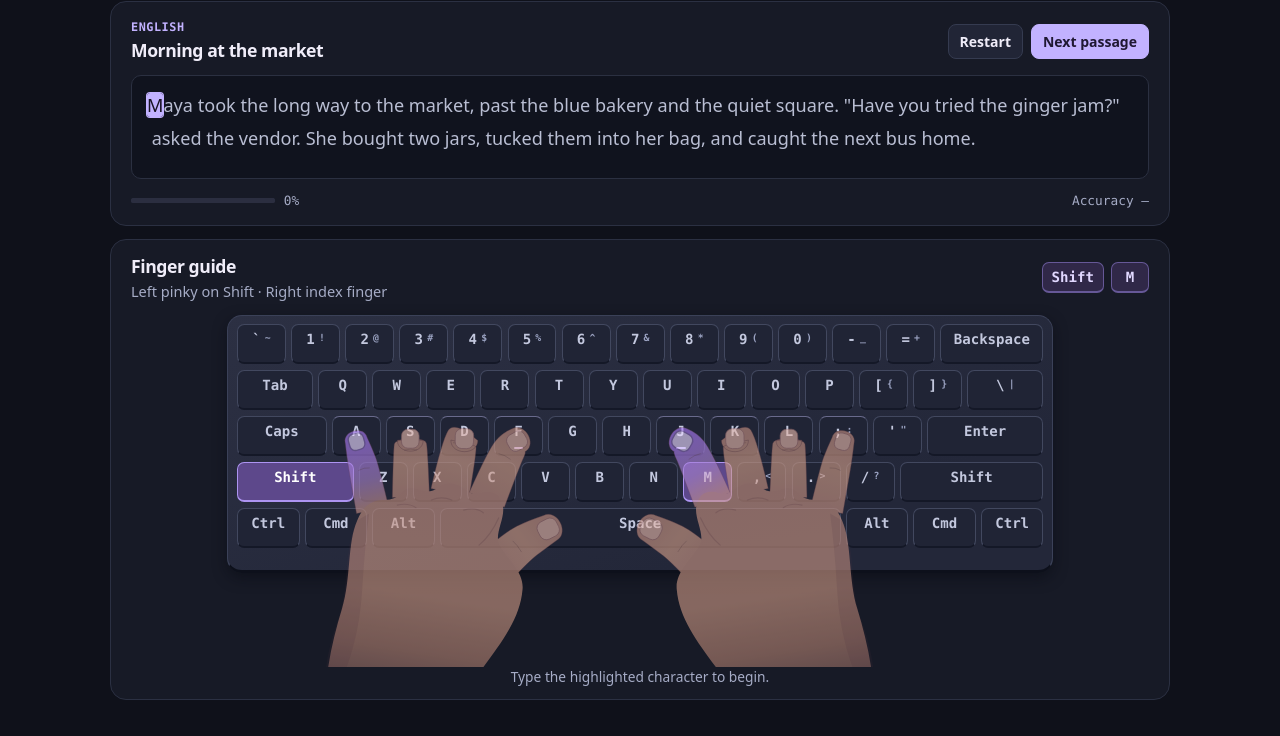
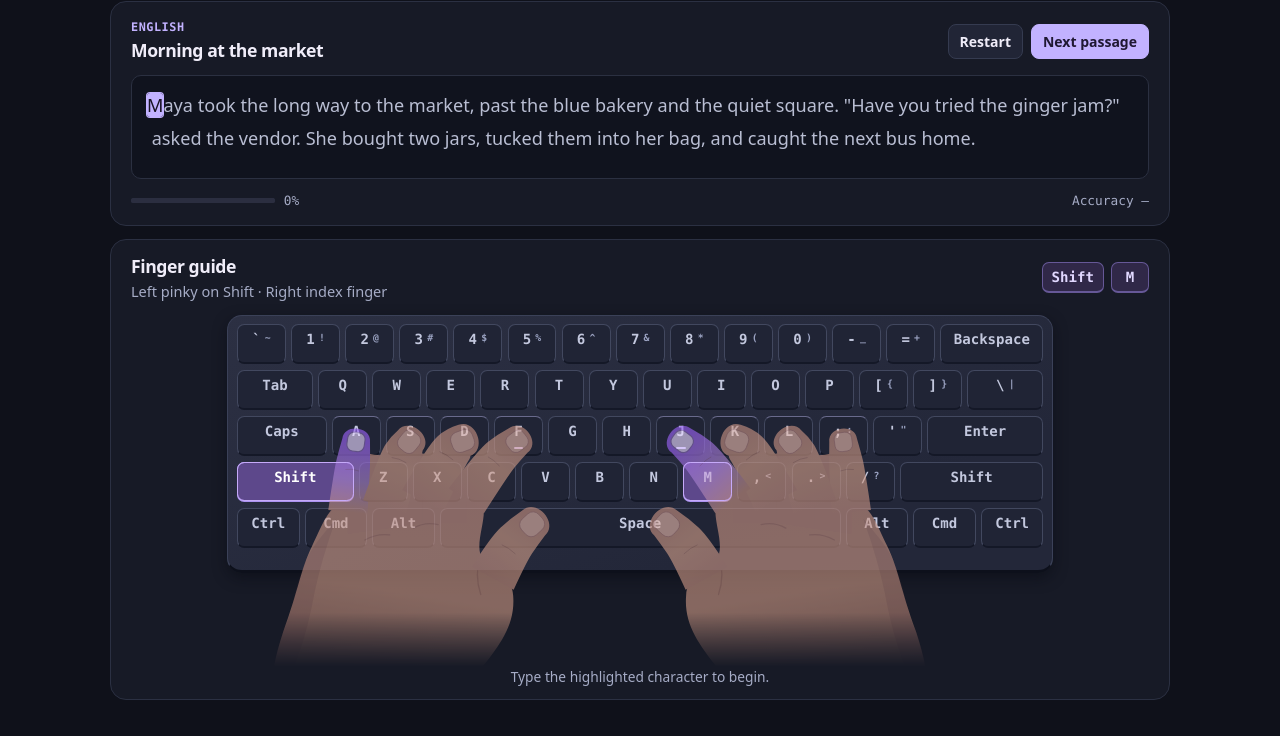
Before and after one commit to savanthchandra/typing-trainer, a plain HTML site: page index.html in a window 1280 px wide. Shown: the part 161-897 px from the top of the page. Drawn offline with Linux system fonts and the light colour scheme.

Commit message:
Connect the hand silhouettes and clarify full-stop guidance

```diff
--- a/app.js
+++ b/app.js
@@ -100,7 +100,7 @@ function updateGuide() {
     ? `${fingerNames[shift.finger]} on Shift · ${fingerNames[key.finger]}`
     : fingerNames[key.finger];
   const keyLabel = key.code.startsWith("Key") ? key.label.toUpperCase() : key.label;
-  const labels = shift ? ["Shift", keyLabel] : [keyLabel];
+  const labels = shift ? ["Shift", keyLabel] : [key.code === "Period" ? "Full stop (.)" : keyLabel];
   view["next-keys"].setAttribute("aria-label", "Next key: " + labels.join(" plus "));
   for (const label of labels) {
     const keycap = document.createElement("kbd");
@@ -155,9 +155,10 @@ function keyDown(event) {
   event.preventDefault();
   if (event.repeat) return;
   const matches = character === passage.text[cursor];
-  const key = physicalKey ?? typed.key;
-  hands.down(key, !matches);
-  if (!physicalKey) hands.up(key.code);
+  // Use the character's US QWERTY key for the illustration, including when
+  // a remapped key or the numeric keypad produced that character.
+  hands.down(typed.key, !matches);
+  if (event.code !== typed.key.code) hands.up(typed.key.code);
 
   if (document.activeElement === document.body) view.passage.focus({ preventScroll: true });
   attempts += 1;
--- a/index.html
+++ b/index.html
@@ -6,10 +6,10 @@
   <meta name="theme-color" content="#0f111a">
   <meta name="description" content="Practice touch typing with animated finger guidance, English passages, and commented Python programs.">
   <title>Home Row — Typing Practice</title>
-  <link rel="stylesheet" href="style.css?v=2">
+  <link rel="stylesheet" href="style.css?v=3">
   <script defer src="passages.js"></script>
-  <script defer src="keyboard.js?v=2"></script>
-  <script defer src="app.js"></script>
+  <script defer src="keyboard.js?v=3"></script>
+  <script defer src="app.js?v=3"></script>
 </head>
 <body>
   <header class="topbar">
--- a/keyboard.js
+++ b/keyboard.js
@@ -59,6 +59,7 @@ function addKeys(keyboard) {
       const key = { code, label, shifted, finger, x, y, width };
       const element = document.createElement("div");
       element.className = "key";
+      element.dataset.keyCode = code;
       if (homeCodes.has(code)) element.classList.add("home");
       if (code === "KeyF" || code === "KeyJ") element.classList.add("anchor");
       element.style.cssText = `left:${x / keyboardWidth * 100}%;top:${y / keyboardHeight * 100}%;width:${width / keyboardWidth * 100}%;height:${47 / keyboardHeight * 100}%`;
@@ -90,15 +91,15 @@ const heightProjection = .32;
 const restingHeight = 12;
 const pressingHeight = 3;
 const fingerShapes = [
-  { name: "P", knuckle: [-76, 242], lengths: [47, 28, 21], width: 37 },
-  { name: "R", knuckle: [-31, 227], lengths: [56, 32, 24], width: 42 },
-  { name: "M", knuckle: [15, 221], lengths: [60, 35, 26], width: 44 },
-  { name: "I", knuckle: [58, 230], lengths: [55, 33, 24], width: 43 },
-  { name: "T", knuckle: [66, 311], lengths: [39, 30, 23], width: 46 }
+  { name: "P", knuckle: [-105, 244], lengths: [47, 28, 21], width: 42 },
+  { name: "R", knuckle: [-62, 238], lengths: [56, 32, 24], width: 48 },
+  { name: "M", knuckle: [-17, 231], lengths: [60, 35, 26], width: 50 },
+  { name: "I", knuckle: [34, 231], lengths: [55, 33, 24], width: 46 },
+  { name: "T", knuckle: [65, 322], lengths: [41, 34, 25], width: 51 }
 ];
 
 function keyContact(key, resting = false) {
-  if (key.code === "Space") return [511, key.y + (resting ? 24 : 35)];
+  if (key.code === "Space") return [530, key.y + (resting ? 18 : 34)];
   if (key.code === "ShiftLeft") return [132, key.y + 32];
   if (key.code === "ShiftRight") return [867, key.y + 32];
   return [key.x + key.width / 2, key.y + (resting ? 29 : 34)];
@@ -108,7 +109,7 @@ function createHand(side, homeKeys) {
   const rest = homeKeys.map(code => keyContact(physicalKeys.get(code), true));
   const center = (rest[0][0] + rest[3][0]) / 2;
   const sign = side === "L" ? 1 : -1;
-  rest.push([center + sign * 132, 263]);
+  rest.push([center + sign * 113, 257]);
   return {
     center, sign, pose: [0, 0, 0],
     fingers: fingerShapes.map((shape, i) => {
@@ -198,7 +199,7 @@ function fingerJoints(root, contact, [first, second, third]) {
 }
 
 function fingerOutline(points, width) {
-  const radii = [.52, .48, .42, .36].map(ratio => width * ratio);
+  const radii = [.55, .50, .44, .39].map(ratio => width * ratio);
   const left = [];
   const right = [];
   let direction = [0, -1];
@@ -336,7 +337,7 @@ class HandDisplay {
 
     const easing = duration => this.motion.matches ? 1 : 1 - Math.exp(-elapsed / duration);
     let moving = moveToward(hand.pose, desiredPose, easing(reach ? 21 : 46), .0002);
-    for (const finger of hand.fingers) {
+    const drawnFingers = hand.fingers.map(finger => {
       const press = pressedFingers.get(finger.id);
       const target = press
         ? [...handLocalPoint(hand, keyContact(press.key)), pressingHeight]
@@ -348,10 +349,42 @@ class HandDisplay {
       const contact = [...handPoint(hand, finger.contact), finger.contact[2]];
       const joints = fingerJoints(root, contact, finger.lengths)
         .map(([x, y, z]) => [x, y - z * heightProjection]);
-      this.drawFinger(joints, finger.width, press, this.expected.has(finger.id));
+      return { joints, width: finger.width, press, expected: this.expected.has(finger.id) };
+    });
+    this.drawPalm(hand);
+    this.drawWebbing(drawnFingers);
+    for (const { joints, width, press, expected } of drawnFingers) {
+      this.drawFinger(joints, width, press, expected);
     }
-    this.drawPalm(hand);
     return moving;
+  }
+
+  drawWebbing(fingers) {
+    const ctx = this.context;
+    const connect = (base, tip, fraction) => [
+      base[0] + (tip[0] - base[0]) * fraction,
+      base[1] + (tip[1] - base[1]) * fraction
+    ];
+    for (let i = 0; i < 3; i++) {
+      const [first, second] = fingers.slice(i, i + 2).map(finger => finger.joints);
+      const firstTip = first.at(-1);
+      const secondTip = second.at(-1);
+      const spread = Math.hypot(firstTip[0] - secondTip[0], firstTip[1] - secondTip[1]);
+      const height = (i === 2 ? .54 : .89) - clamp((spread - 67) / 95, 0, .43);
+      const a = connect(first[0], firstTip, height);
+      const b = connect(second[0], secondTip, height);
+      const dip = Math.max(a[1], b[1]) + (i === 2 ? 23 : 11);
+      ctx.beginPath();
+      ctx.moveTo(...first[0]);
+      ctx.lineTo(...a);
+      ctx.bezierCurveTo(a[0] + (b[0] - a[0]) * .32, dip, b[0] - (b[0] - a[0]) * .32, dip, ...b);
+      ctx.lineTo(...second[0]);
+      ctx.lineTo(second[0][0], second[0][1] + 26);
+      ctx.lineTo(first[0][0], first[0][1] + 26);
+      ctx.closePath();
+      ctx.fillStyle = "#c59182";
+      ctx.fill();
+    }
   }
 
   drawPalm(hand) {
@@ -368,43 +401,41 @@ class HandDisplay {
     skin.addColorStop(.75, "#ad7e6f");
     skin.addColorStop(1, "#7a5a59");
     ctx.beginPath();
-    ctx.moveTo(-123, 560);
-    ctx.bezierCurveTo(-142, 474, -128, 411, -112, 358);
-    ctx.bezierCurveTo(-101, 322, -106, 281, -94, 254);
-    ctx.quadraticCurveTo(-85, 231, -65, 230);
-    ctx.quadraticCurveTo(-49, 231, -42, 221);
-    ctx.quadraticCurveTo(-33, 212, -18, 219);
-    ctx.quadraticCurveTo(-8, 222, 2, 215);
-    ctx.quadraticCurveTo(13, 206, 29, 215);
-    ctx.quadraticCurveTo(41, 226, 50, 222);
-    ctx.quadraticCurveTo(72, 215, 77, 237);
-    ctx.bezierCurveTo(80, 253, 64, 273, 75, 286);
-    ctx.bezierCurveTo(83, 300, 102, 315, 100, 335);
-    ctx.bezierCurveTo(97, 371, 73, 400, 49, 433);
-    ctx.quadraticCurveTo(12, 483, 27, 560);
+    ctx.moveTo(-184, 560);
+    ctx.bezierCurveTo(-199, 490, -202, 449, -181, 385);
+    ctx.bezierCurveTo(-162, 333, -161, 313, -147, 284);
+    ctx.bezierCurveTo(-135, 260, -128, 235, -107, 233);
+    ctx.quadraticCurveTo(-91, 235, -80, 229);
+    ctx.quadraticCurveTo(-69, 218, -54, 224);
+    ctx.quadraticCurveTo(-39, 231, -30, 221);
+    ctx.quadraticCurveTo(-20, 211, -3, 222);
+    ctx.quadraticCurveTo(13, 229, 24, 220);
+    ctx.quadraticCurveTo(48, 207, 53, 233);
+    ctx.bezierCurveTo(60, 252, 41, 284, 54, 301);
+    ctx.bezierCurveTo(69, 315, 88, 320, 89, 342);
+    ctx.bezierCurveTo(92, 379, 71, 403, 47, 434);
+    ctx.bezierCurveTo(20, 469, -6, 510, -4, 560);
     ctx.closePath();
     ctx.fillStyle = skin;
     ctx.fill();
 
     ctx.beginPath();
-    ctx.moveTo(-94, 254);
-    ctx.bezierCurveTo(-112, 292, -101, 331, -118, 375);
-    ctx.quadraticCurveTo(-136, 425, -132, 477);
-    ctx.bezierCurveTo(-104, 434, -91, 386, -88, 332);
-    ctx.quadraticCurveTo(-85, 283, -80, 246);
+    ctx.moveTo(-137, 274);
+    ctx.bezierCurveTo(-167, 309, -165, 351, -181, 385);
+    ctx.quadraticCurveTo(-199, 433, -198, 480);
+    ctx.bezierCurveTo(-168, 438, -154, 392, -144, 338);
+    ctx.quadraticCurveTo(-136, 300, -119, 252);
     ctx.closePath();
     ctx.fillStyle = "rgba(108,65,74,.15)";
     ctx.fill();
 
     ctx.beginPath();
-    ctx.moveTo(72, 251);
-    ctx.quadraticCurveTo(63, 271, 49, 283);
-    ctx.moveTo(-47, 236);
-    ctx.quadraticCurveTo(-34, 233, -25, 239);
-    ctx.moveTo(-7, 230);
-    ctx.quadraticCurveTo(5, 225, 17, 230);
-    ctx.moveTo(31, 242);
-    ctx.quadraticCurveTo(45, 238, 54, 245);
+    ctx.moveTo(51, 293);
+    ctx.quadraticCurveTo(43, 318, 51, 341);
+    ctx.moveTo(-85, 277);
+    ctx.quadraticCurveTo(-71, 269, -56, 271);
+    ctx.moveTo(-28, 263);
+    ctx.quadraticCurveTo(-14, 255, 1, 259);
     ctx.strokeStyle = "rgba(112,63,69,.24)";
     ctx.lineWidth = 1.45;
     ctx.lineCap = "round";
@@ -426,7 +457,7 @@ class HandDisplay {
       skin.addColorStop(1, "#e6818c");
     } else if (press || expected) {
       skin.addColorStop(.44, "#a782ca");
-      skin.addColorStop(1, "#a879f3");
+      skin.addColorStop(1, "#9b62f7");
     } else {
       skin.addColorStop(.58, "#ce9c87");
       skin.addColorStop(1, "#c59182");
@@ -439,11 +470,6 @@ class HandDisplay {
     ctx.closePath();
     ctx.fillStyle = skin;
     ctx.fill();
-    ctx.strokeStyle = "rgba(110,66,73,.42)";
-    ctx.lineWidth = 1.05;
-    ctx.lineJoin = "round";
-    ctx.stroke();
-
     const joint = points[1];
     const across = [left[1][0] - right[2][0], left[1][1] - right[2][1]];
     ctx.beginPath();
@@ -462,7 +488,7 @@ class HandDisplay {
     ctx.fillStyle = press?.wrong ? "#ffadad" : press ? "#b6e8cb" : expected ? "#e6d6ff" : "#e1b4a7";
     ctx.fill();
     ctx.strokeStyle = press?.wrong ? "#7a4755" : press ? "#44665b" : expected ? "#886ab8" : "#a57273";
-    ctx.lineWidth = expected || press ? 1.65 : .85;
+    ctx.lineWidth = expected || press ? 1.4 : .7;
     ctx.stroke();
     ctx.restore();
   }
--- a/style.css
+++ b/style.css
@@ -99,7 +99,7 @@ progress::-moz-progress-bar { background: var(--accent); border-radius: 5px; }
 }
 #keyboard, #hands { position: absolute; pointer-events: none; }
 #keyboard { inset: 0; }
-#hands { inset: 0; width: 100%; height: 100%; opacity: .63; }
+#hands { inset: 0; width: 100%; height: 100%; opacity: .63; mask-image: linear-gradient(#000 85%, transparent); }
 .key {
   position: absolute; display: flex; align-items: flex-start; justify-content: center; gap: .3em;
   padding-top: .53em; border: 1px solid #42485f; border-bottom: 2px solid #141827;
@@ -110,6 +110,10 @@ progress::-moz-progress-bar { background: var(--accent); border-radius: 5px; }
 .key.home { border-top-color: #696a8c; }
 .key.anchor::after { content: ""; position: absolute; bottom: 13%; width: 21%; height: 6%; border-radius: 5px; background: #b7a5ec; }
 .key.expected { background: #5d488b; color: #fff; border-color: #ad94f2; }
+.key.expected::before {
+  content: ""; position: absolute; z-index: 1; inset: -1px; border-radius: inherit;
+  border: 1px solid #c6aaf9; pointer-events: none;
+}
 .key.expected small { color: #eee6ff; }
 .key.pressed { background: #32624f; color: #e4fff2; border-color: #88d9b4; transform: translateY(1px); }
 .key.pressed.wrong { background: #753d4d; border-color: #f78f99; }
```
